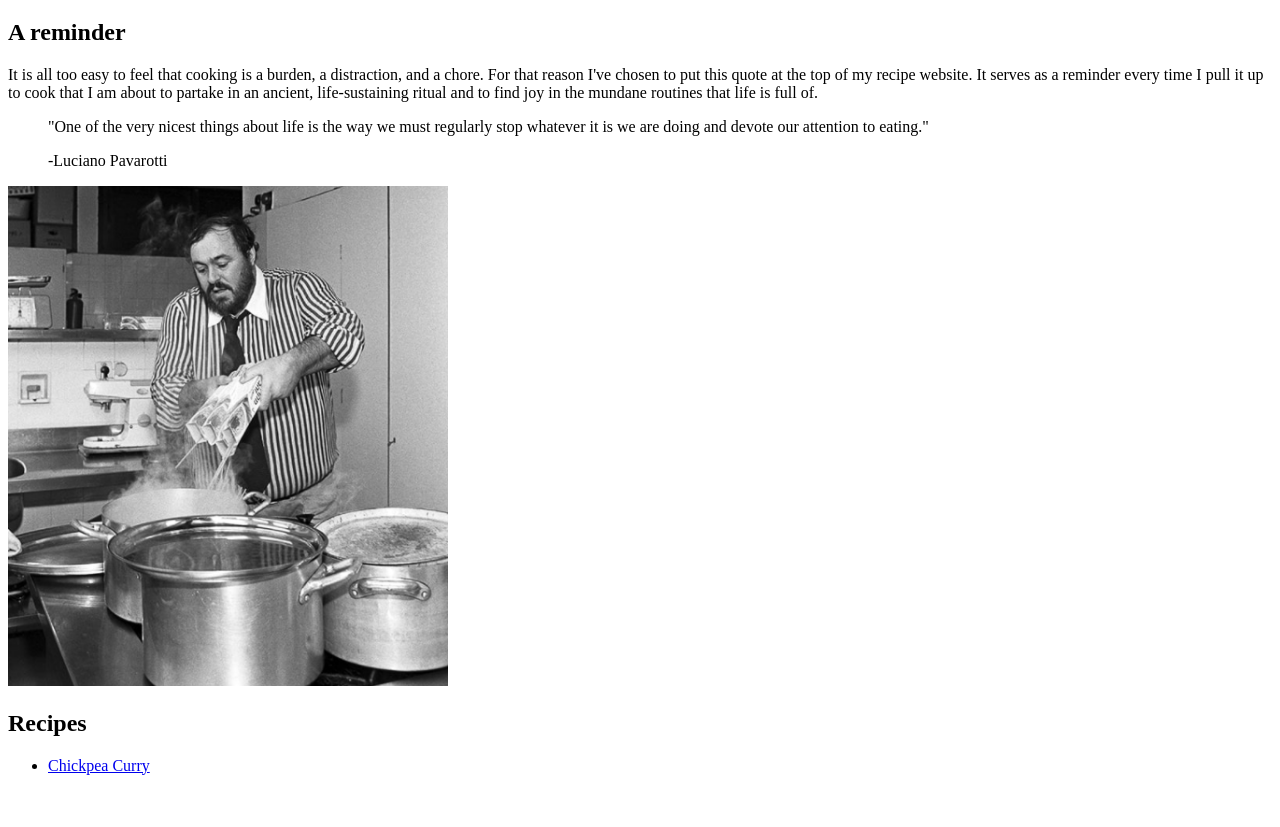
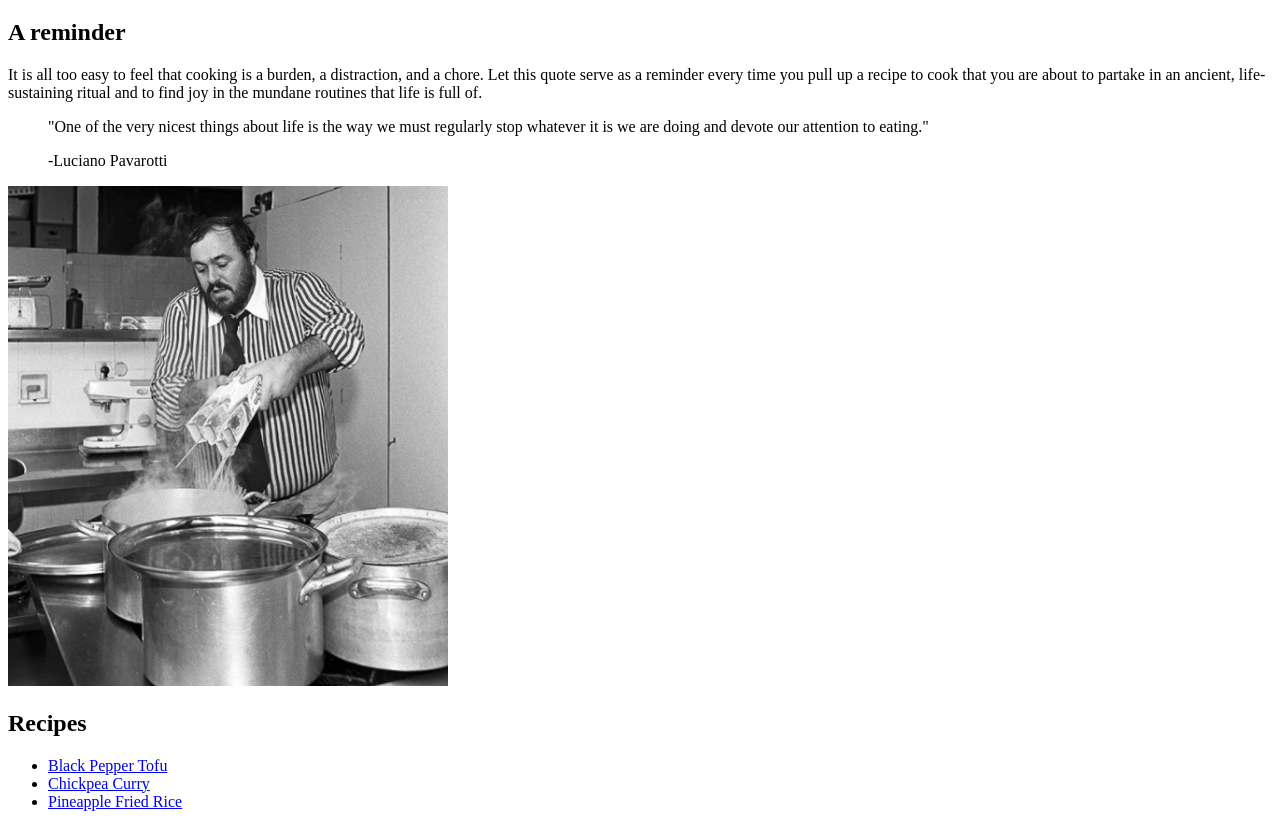
Before and after one commit to RyanMenz/odin-recipes, a plain HTML site: page index.html in a window 1280 px wide. Shown: the part 61-888 px from the top of the page. Before the commit the page ends 852 px from the top, so only its background shows below. Drawn offline with Linux system fonts and the light colour scheme.

Commit message:
Add two more recipes

```diff
--- a/index.html
+++ b/index.html
@@ -8,14 +8,16 @@
 <body>
     <h1>Menz Menu</h1>
     <h2>A reminder</h2>
-    <p>It is all too easy to feel that cooking is a burden, a distraction, and a chore.  For that reason I've chosen to put this quote at the top of my recipe website.  It serves as a reminder every time I pull it up to cook that I am about to partake in an ancient, life-sustaining ritual and to find joy in the mundane routines that life is full of.</p>
+    <p>It is all too easy to feel that cooking is a burden, a distraction, and a chore.  Let this quote serve as a reminder every time you pull up a recipe to cook that you are about to partake in an ancient, life-sustaining ritual and to find joy in the mundane routines that life is full of.</p>
     <blockquote>
         <p>"One of the very nicest things about life is the way we must regularly stop whatever it is we are doing and devote our attention to eating."</p>-Luciano Pavarotti</p>
     </blockquote>
     <img src="./images/pavarotti.png" alt="Luciano Pavarotti in his kitchen dumping three boxes of spaghetti into a boiling pot." width="auto" height="500">
     <h2>Recipes</h2>
     <ul>
+        <li><a href="recipes/black_pepper_tofu.html">Black Pepper Tofu</a></li>
         <li><a href="recipes/chickpea_curry.html">Chickpea Curry</a></li>
+        <li><a href="recipes/pineapple_fried_rice.html">Pineapple Fried Rice</a></li>
     </ul>
 </body>
 </html>
```
